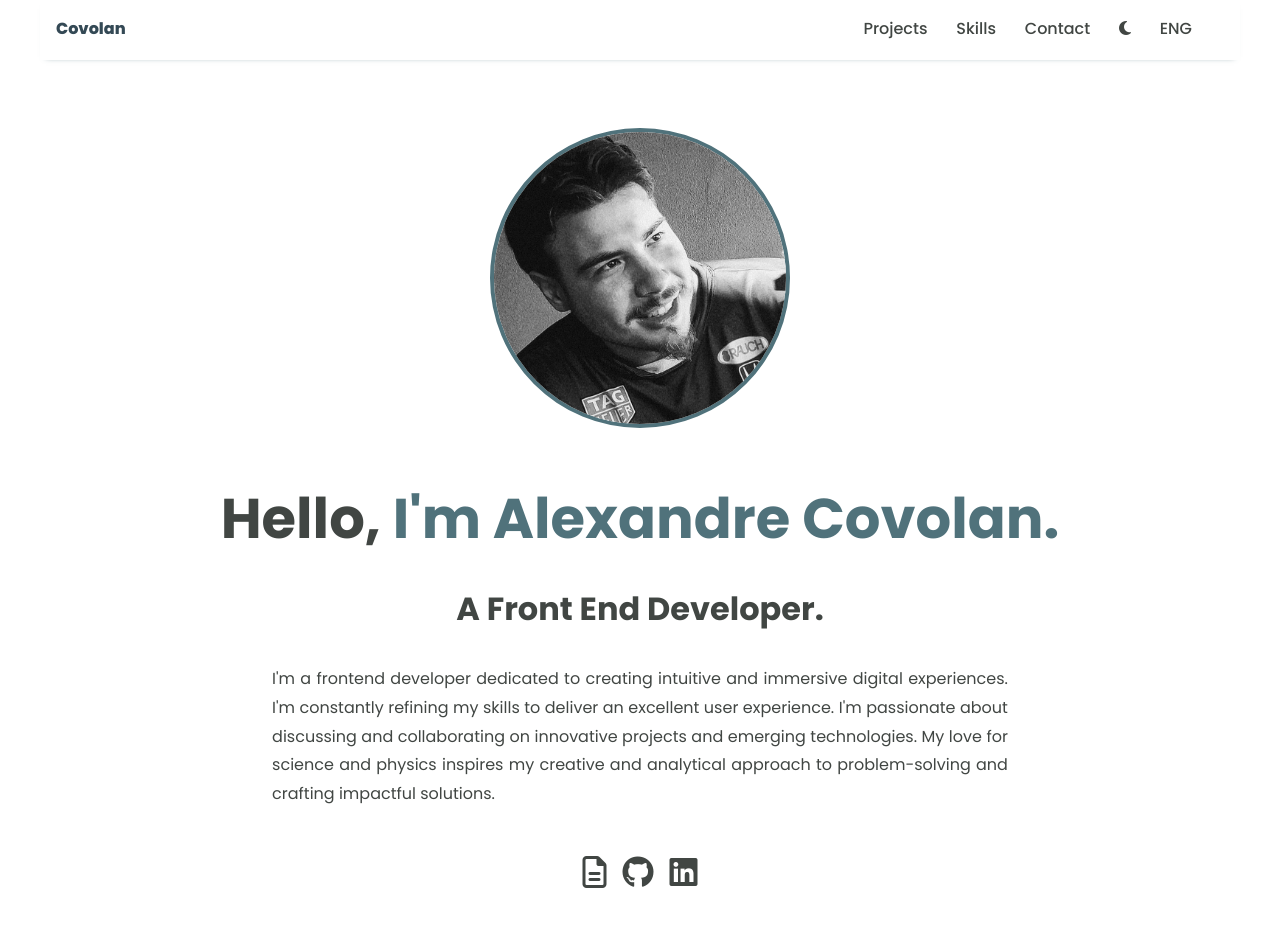
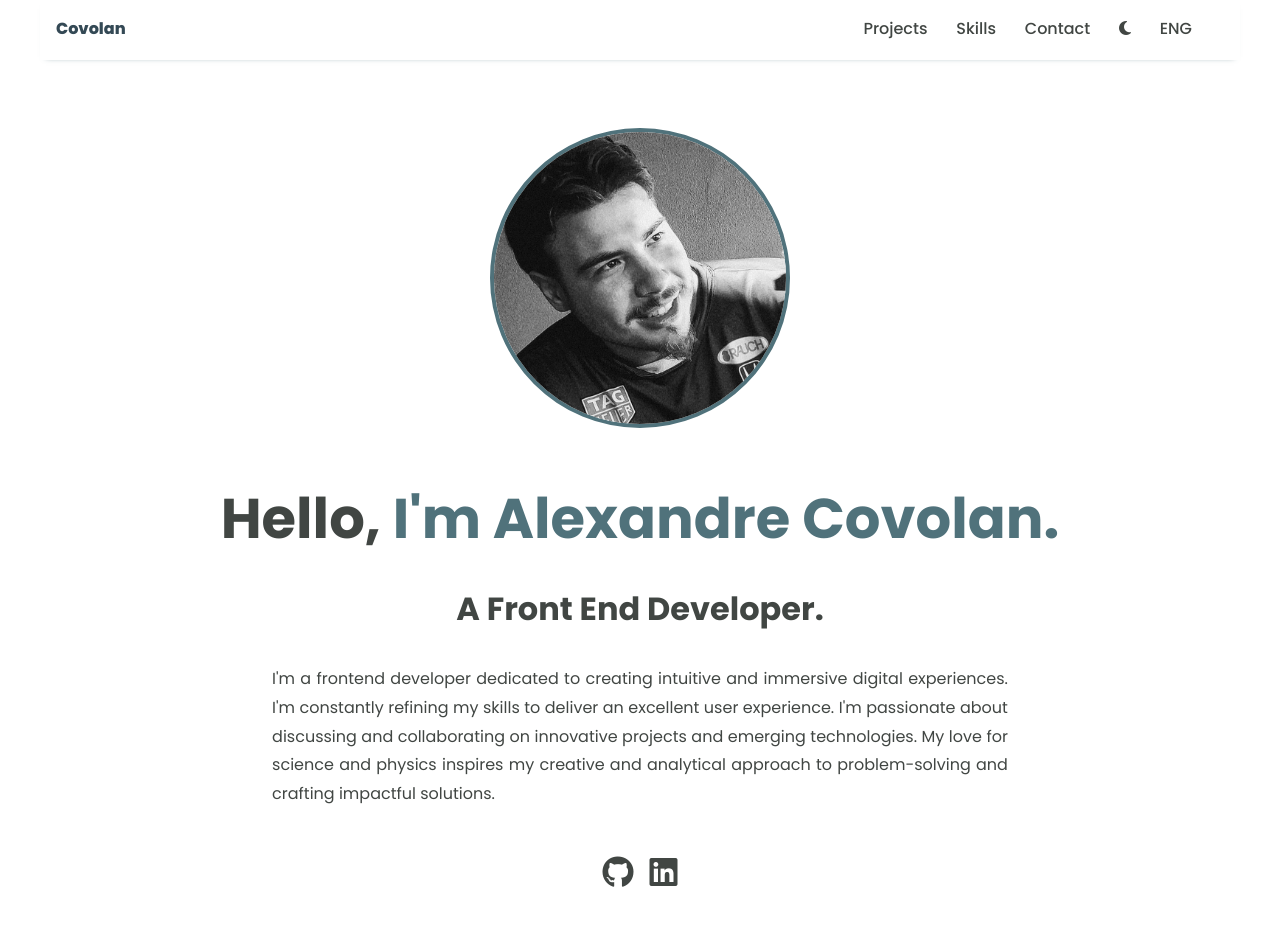
Before and after one commit to covolan/portifolio, a React (Vite) app: page / in a window 1280 px wide. Shown: the top 952 px of the page. Built offline with nearby package versions, Linux system fonts and the light colour scheme.

Commit message:
modified a icon and added 2 new tools

```diff
--- a/src/components/Frontpage/Frontpage.jsx
+++ b/src/components/Frontpage/Frontpage.jsx
@@ -1,7 +1,5 @@
-import React from "react";
 import "./Frontpage.css";
 import picture from "/picture.jpeg";
-import * as Tooltip from "@radix-ui/react-tooltip";
 import ToolTip from "../ToolTip/ToolTip";
 
 const Frontpage = ({ info, lang }) => {
@@ -20,9 +18,6 @@ const Frontpage = ({ info, lang }) => {
       <p className="frontpage-description">{info[lang].description}</p>
       <div className="frontpage-links">
         <ul className="frontpage-list">
-          <li className="frontpage-item">
-            <i className="fa-regular fa-file-lines"></i>
-          </li>
           <li className="frontpage-item">
             <a href="https://github.com/covolan" target="_blank">
               <ToolTip
--- a/src/information.json
+++ b/src/information.json
@@ -10,6 +10,8 @@
       "Git & Github",
       "Sass",
       "Node.js",
+      "Express",
+      "MongoDB",
       "Docker"
     ]
   },
```
